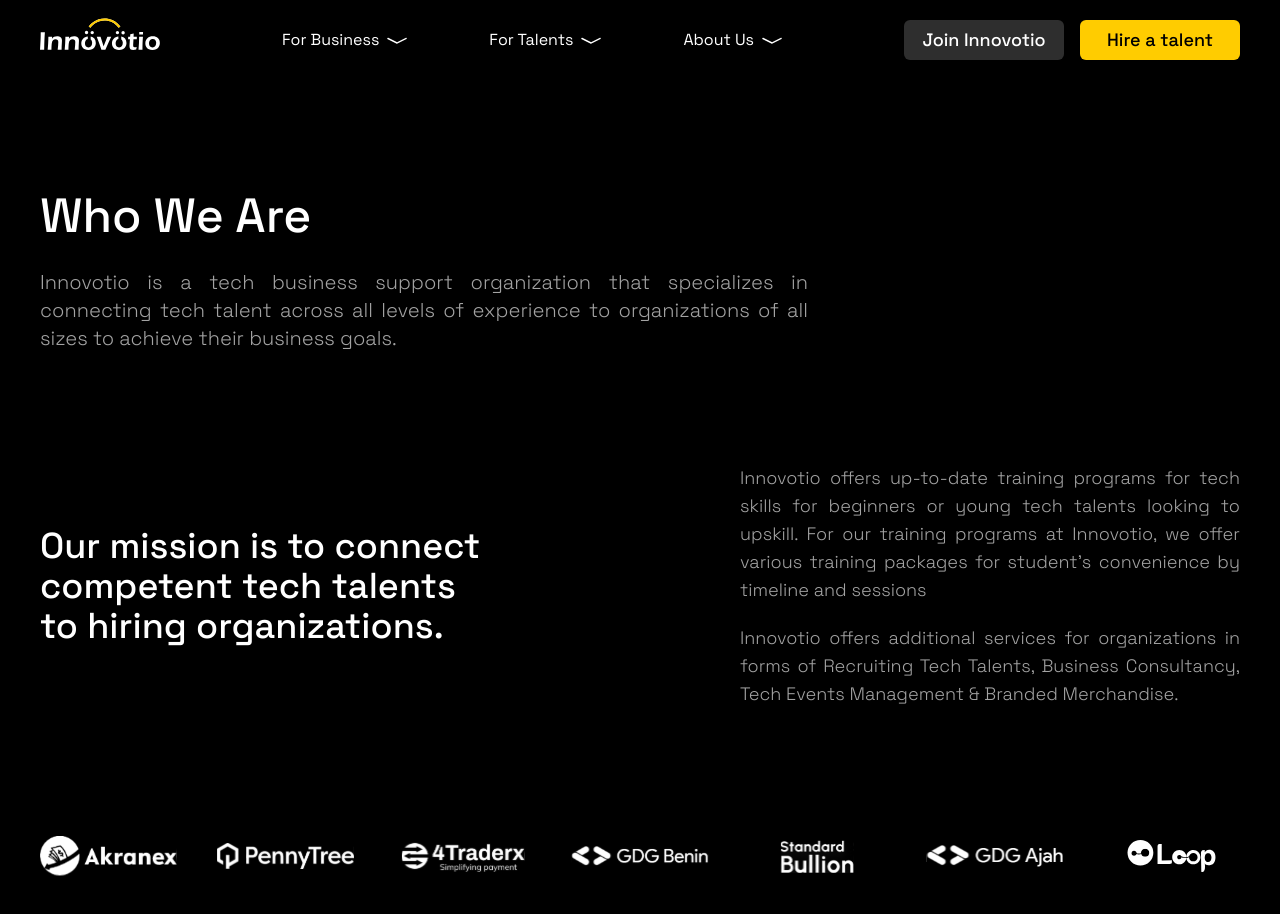
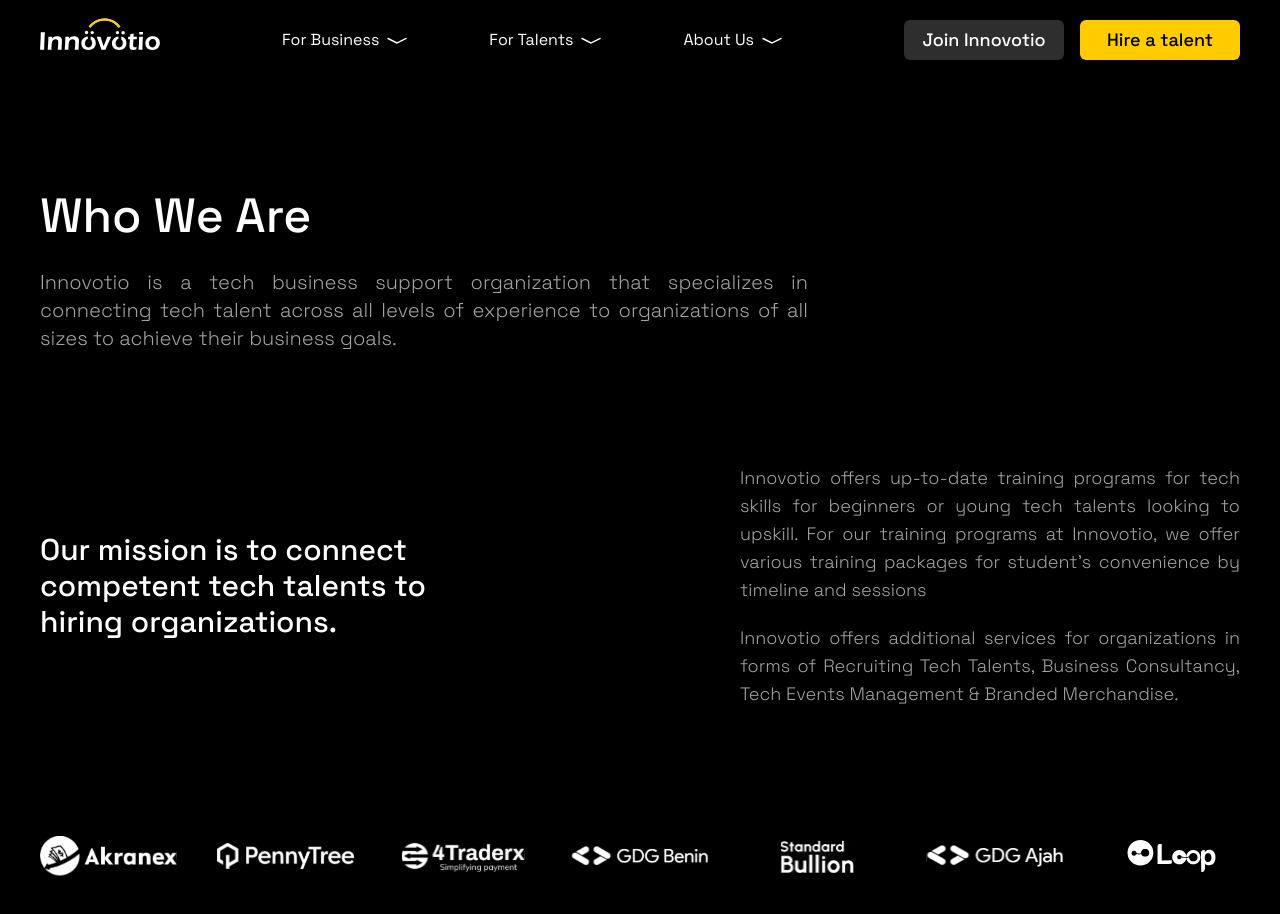
Before and after one commit to Innovotio/Innovotio-Website, a Next.js app: page /aboutus in a window 1280 px wide. Shown: the top 914 px of the page. Built offline with nearby package versions, Linux system fonts and the light colour scheme.

Commit message:
fix: code text

```diff
--- a/src/components/About/AboutHeader.js
+++ b/src/components/About/AboutHeader.js
@@ -11,7 +11,7 @@ const AboutHeader = () => {
     <section className="lg:pt-28 pt-14 md:px-10 px-5 container mx-auto ">
       <div className="text-white w-12/12 flex lg:flex-row flex-col lg:items-center lg:space-x-4 justify-between">
         <div className="lg:w-5/12 w-full">
-          <h2 className="lg:text-4xl leading-7 md:max-w-xl  lg:max-w-md max-w-lg md:text-2xl text-xl font-medium">
+          <h2 className="lg:text-3xl leading-7 md:max-w-xl  lg:max-w-md max-w-lg md:text-2xl text-xl font-medium">
             Our mission is to connect competent tech talents to hiring
             organizations.
           </h2>
--- a/src/components/Micro/Custom/Talent.js
+++ b/src/components/Micro/Custom/Talent.js
@@ -3,7 +3,7 @@ const Talent = ({ icon, text }) => {
   return (
     <div className=" text-white lg:mb-7 max-w-sm  mb-5 lg:flex flex flex-row lg:flex-row">
       <div className="text-btnHoverYellow">{icon}</div>
-      <p className=" flex items-start justify-start text-start max-w-xs md:text-lg text-base lg:text-base pl-3">
+      <p className=" flex items-start justify-start text-start max-w-xs md:text-lg text-base lg:text-lg pl-3">
         {text}
       </p>
     </div>
```
